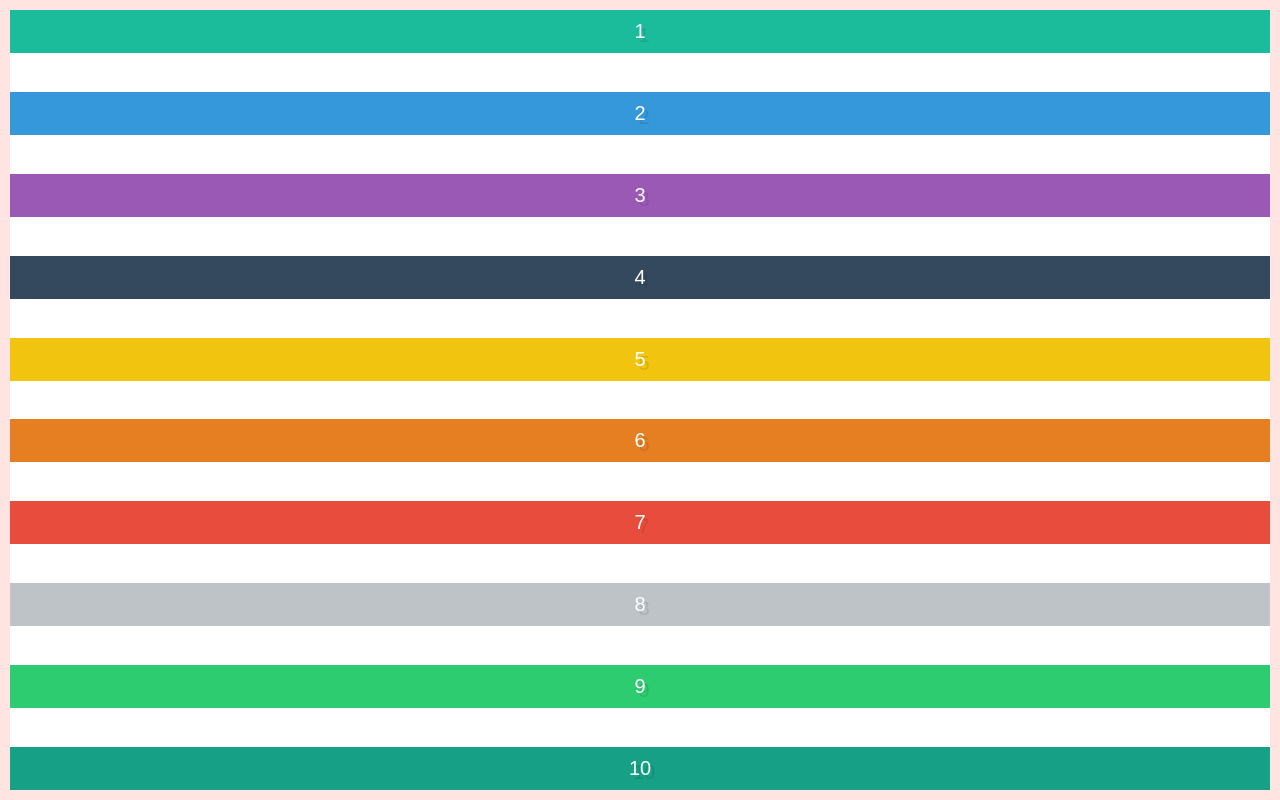
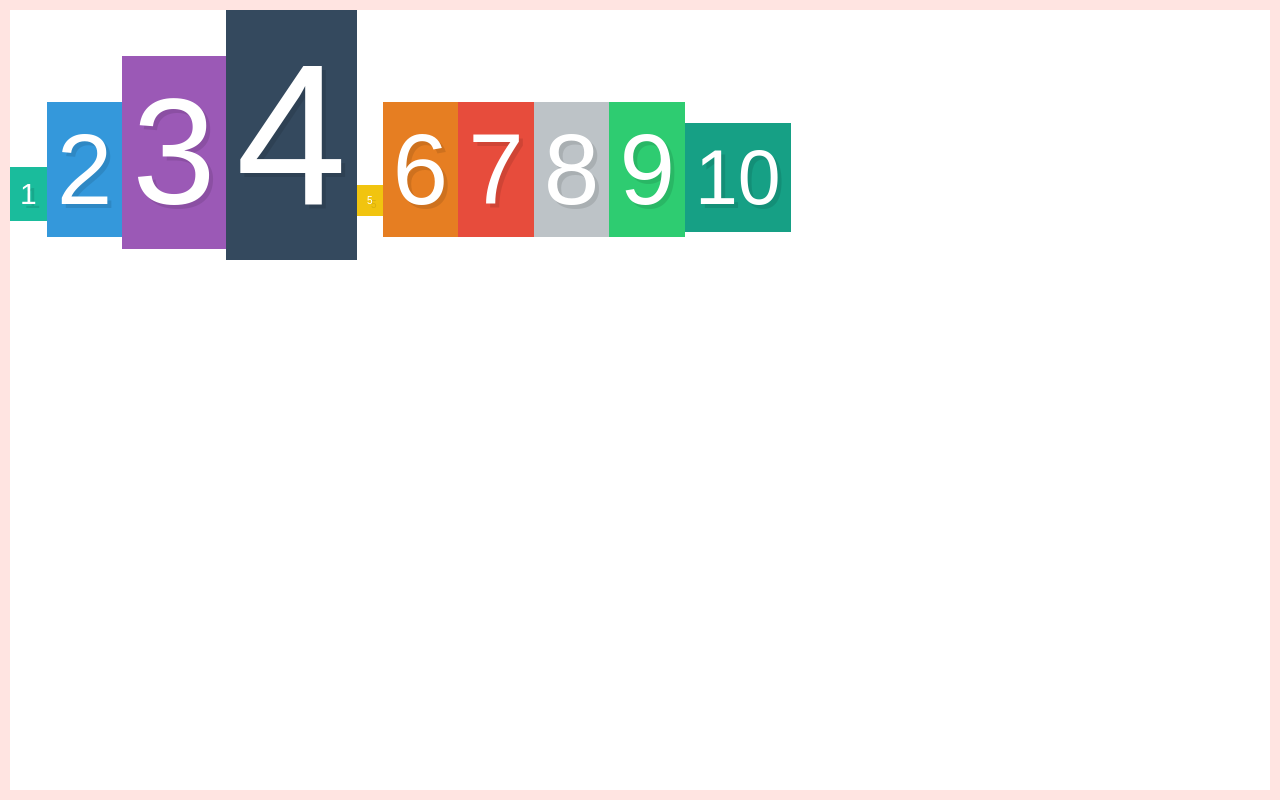
Before and after one commit to glitchedmob/wtf-tut, a plain HTML site: page Intro to flexbox/index.html in a window 1280 px wide. Drawn offline with Linux system fonts and the light colour scheme.

Commit message:
align-items baseline

```diff
--- a/Intro to flexbox/style.css
+++ b/Intro to flexbox/style.css
@@ -7,7 +7,7 @@ input[type=reset],input[type=submit]{-webkit-appearance:button;cursor:pointer;}b
 
 .box {
 	color: white;
-	font-size: 20px;
+	font-size: 100px;
 	text-align: center;
 	text-shadow: 4px 4px 0 rgba(0, 0, 0, 0.1);
 	padding: 10px;
@@ -24,10 +24,29 @@ input[type=reset],input[type=submit]{-webkit-appearance:button;cursor:pointer;}b
 .box9 { background:#2ecc71;}
 .box10 { background:#16a085;}
 
+.box1 {
+	font-size: 30px;
+}
+
+.box3 {
+	font-size: 150px;
+}
+
+.box4 {
+	font-size: 200px;
+}
+
+.box5 {
+	font-size: 10px;
+}
+
+.box10 {
+	font-size: 77px;
+}
+
 .container {
 	display: flex;
-	justify-content: space-between;
 	border: 10px solid mistyrose;
-	flex-direction: column;
 	min-height: 100vh;
+	align-items: baseline;
 }
```
